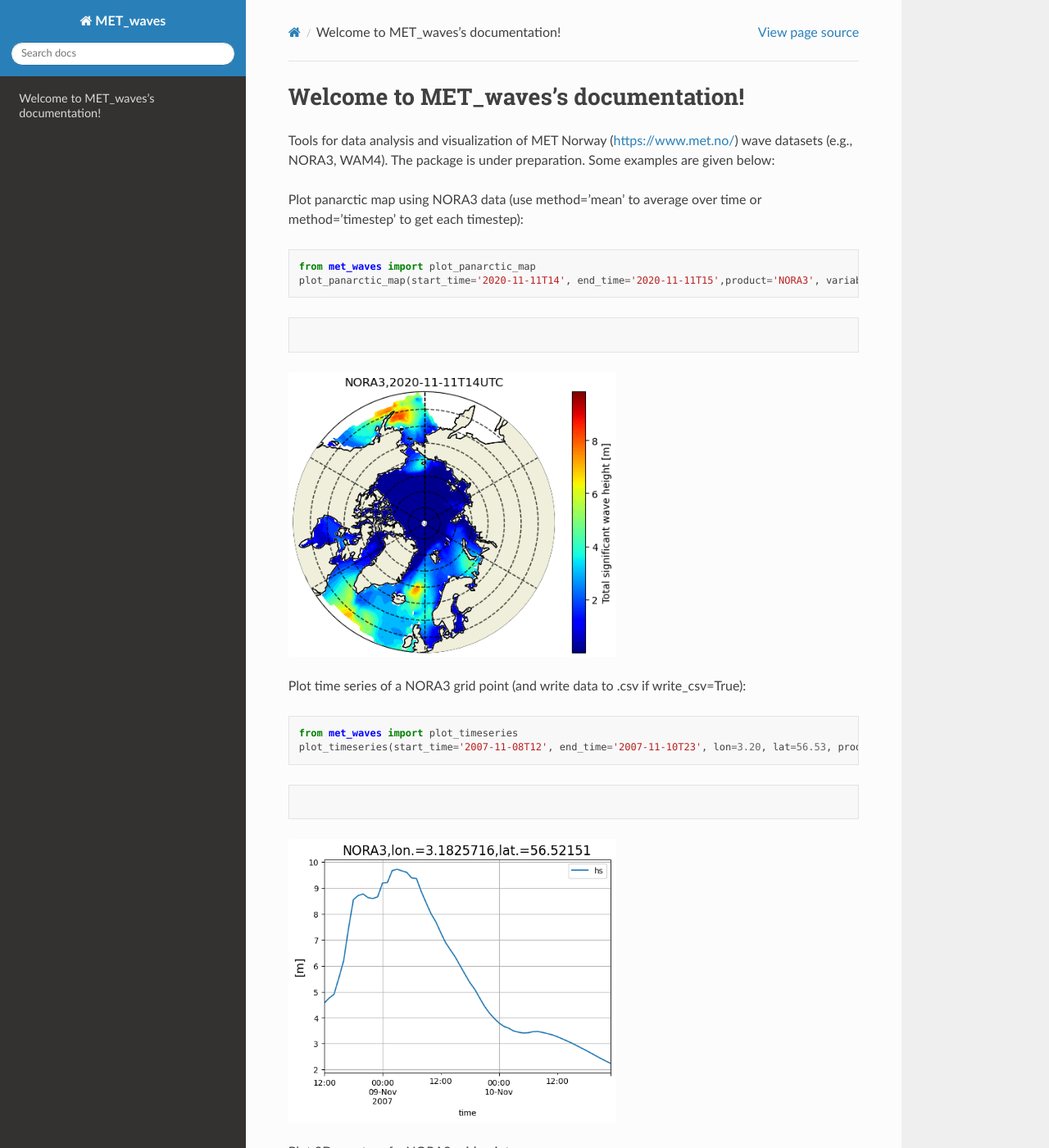
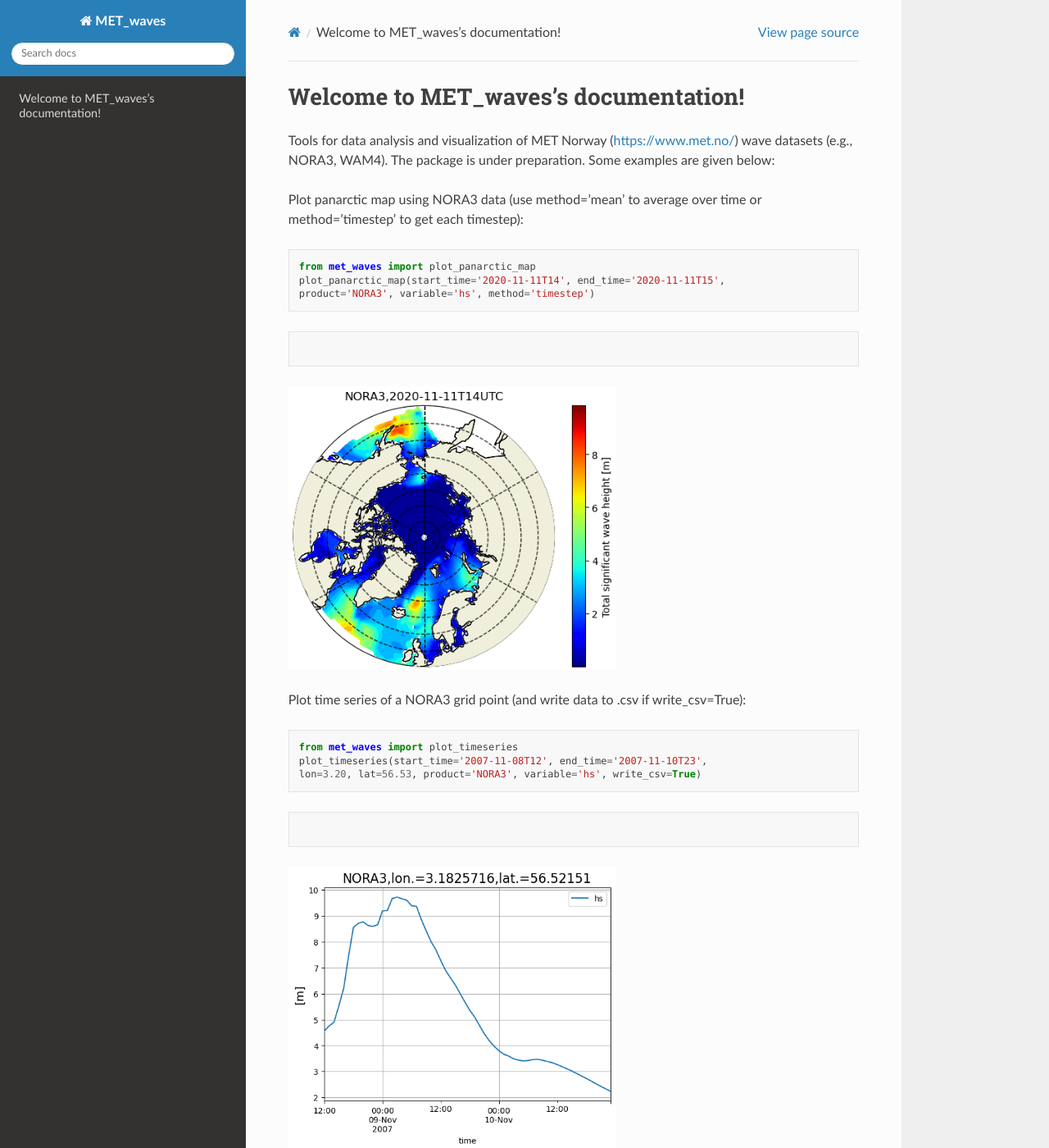
Before and after one commit to MET-OM/MET_waves, a Sphinx documentation site: the page built from docs/index.rst, in a window 1280 px wide and 1400 px high. Shown: the whole window at 82% size. Built offline with Sphinx 7.4.7 and the Read the Docs theme 2.0.0, drawn with Linux system fonts in a browser that asks for light colours; part of the change alters nothing that is shown.

```diff
--- a/docs/index.rst
+++ b/docs/index.rst
@@ -11,7 +11,8 @@ The package is under preparation. Some examples are given below:
 Plot panarctic map using NORA3 data (use method='mean' to average over time or method='timestep' to get each timestep)::
 
    from met_waves import plot_panarctic_map
-   plot_panarctic_map(start_time='2020-11-11T14', end_time='2020-11-11T15',product='NORA3', variable='hs', method='timestep')
+   plot_panarctic_map(start_time='2020-11-11T14', end_time='2020-11-11T15',
+   product='NORA3', variable='hs', method='timestep')
 
 .. code-block:: rst
 
@@ -22,7 +23,8 @@ Plot panarctic map using NORA3 data (use method='mean' to average over time or m
 Plot time series of a NORA3 grid point (and write data to .csv if write_csv=True)::
 
    from met_waves import plot_timeseries
-   plot_timeseries(start_time='2007-11-08T12', end_time='2007-11-10T23', lon=3.20, lat=56.53, product='NORA3', variable='hs', write_csv=True)
+   plot_timeseries(start_time='2007-11-08T12', end_time='2007-11-10T23',
+   lon=3.20, lat=56.53, product='NORA3', variable='hs', write_csv=True)
 
 .. code-block:: rst
 
@@ -32,7 +34,8 @@ Plot time series of a NORA3 grid point (and write data to .csv if write_csv=True
 Plot 2D spectra of a NORA3 grid point::
 
    from met_waves import plot_2D_spectra
-   plot_2D_spectra(start_time='2007-11-08T23', end_time='2007-11-10T23', lon=3.20,lat=56.53, product='SPEC_NORA3')
+   plot_2D_spectra(start_time='2007-11-08T23', end_time='2007-11-10T23',
+   lon=3.20, lat=56.53, product='SPEC_NORA3')
 
 .. code-block:: rst
 
@@ -42,7 +45,8 @@ Plot 2D spectra of a NORA3 grid point::
 Plot TOPAZ data (use method='mean' to average over time or method='timestep' to get each timestep)::
 
    from met_waves import plot_topaz
-   plot_topaz(start_time='1999-02-02',start_end='1999-02-03', variable='fice',method = 'mean',save_data =True)
+   plot_topaz(start_time='1999-02-02',start_end='1999-02-03',
+   variable='fice',method = 'mean',save_data =True)
 
 .. code-block:: rst
 
@@ -51,4 +55,4 @@ Plot TOPAZ data (use method='mean' to average over time or method='timestep' to
 
 .. toctree::
    :maxdepth: 2
-   :glob:
+   :caption: Contents:
```
